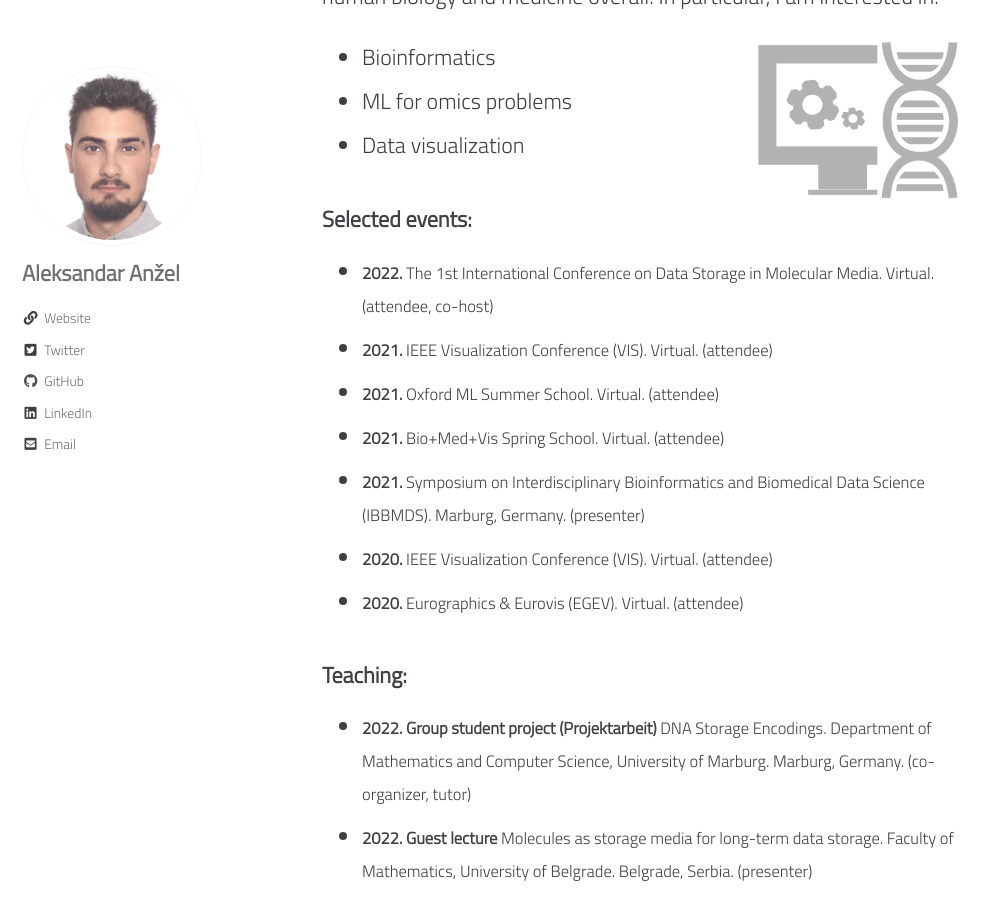
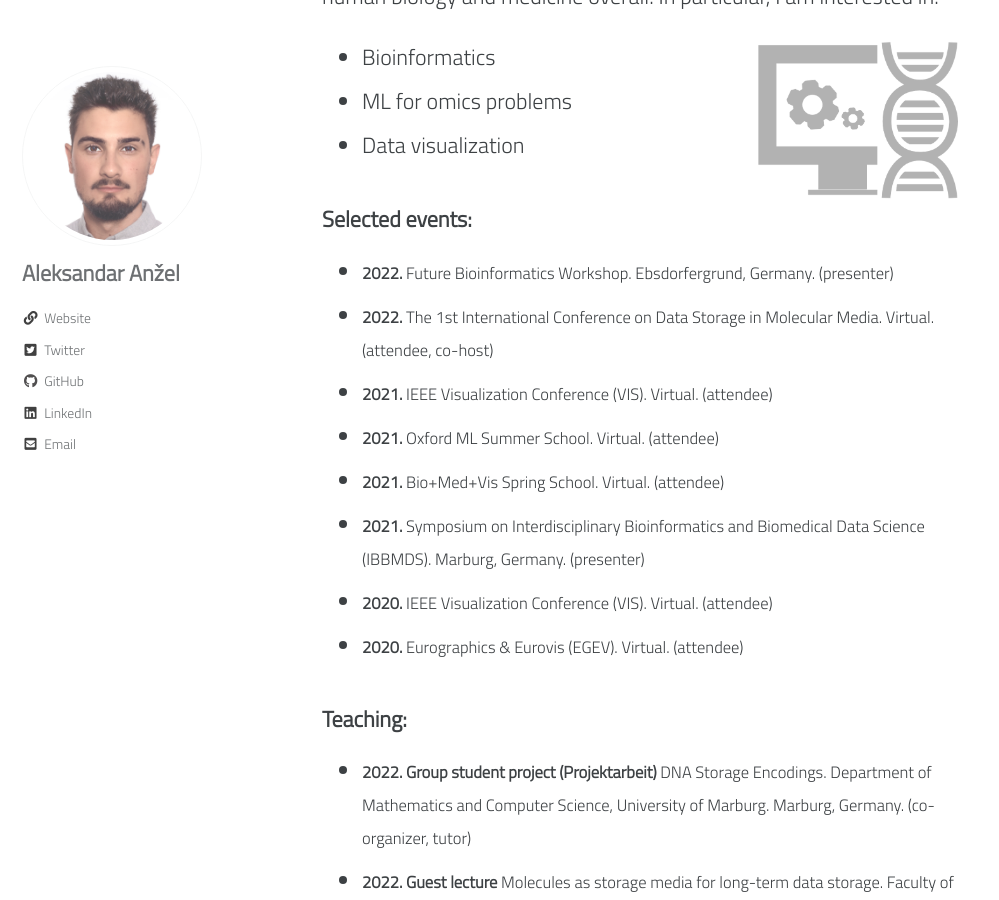
Before and after one commit to AAnzel/aanzel.github.io, a Jekyll site: the page built from pages/research.md, in a window 1280 px wide and 900 px high, scrolled down 403 px. Shown: the whole window, without its empty margins (0-999 px from the left). Built offline with Jekyll 4.4.1, drawn with Linux system fonts in a browser that asks for light colours; cached includes are drawn as plain includes.

Commit message:
Changed: Updated CV and Research page with new conference (retreat).

```diff
--- a/pages/research.md
+++ b/pages/research.md
@@ -16,6 +16,7 @@ My main research thesis is that computer science methods will profoundly acceler
 
 
 ###### Selected events:
+* <small>**2022.** Future Bioinformatics Workshop. Ebsdorfergrund, Germany. (presenter)</small>
 * <small>**2022.** The 1st International Conference on Data Storage in Molecular Media. Virtual. (attendee, co-host)</small>
 * <small>**2021.** IEEE Visualization Conference (VIS). Virtual. (attendee)</small>
 * <small>**2021.** Oxford ML Summer School. Virtual. (attendee)</small>
```
Also changed, not shown: Gemfile.lock, 1 other file.
